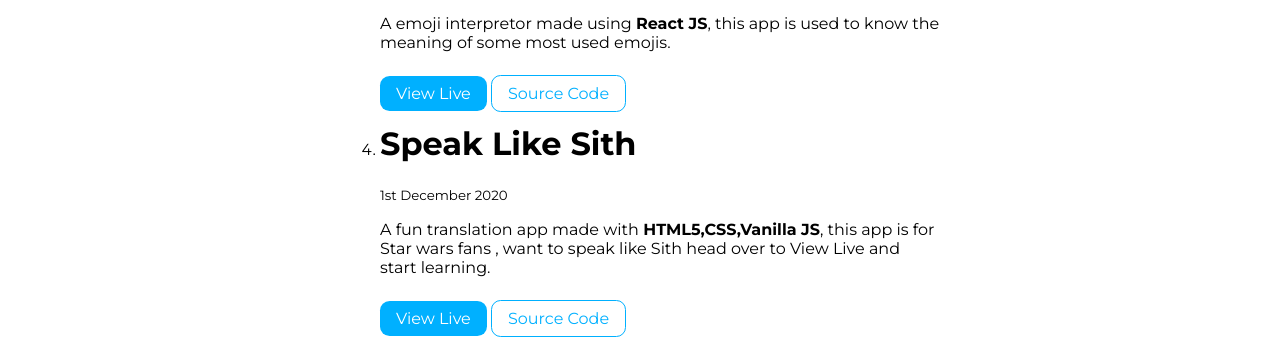
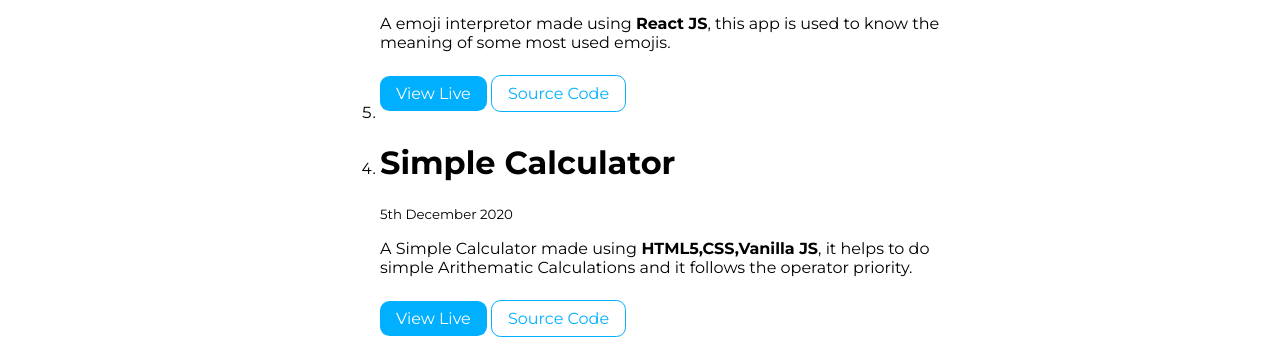
Before and after one commit to kunwar-11/portfolio, a plain HTML site: page projects.html in a window 1280 px wide. Shown: the part 611-952 px from the top of the page. Drawn offline with Linux system fonts and the light colour scheme.

Commit message:
added new project in project.html

```diff
--- a/projects.html
+++ b/projects.html
@@ -49,6 +49,17 @@
                 </div>
             </li>
             <li>
+            <li>
+                <div class="container-center">
+                    <h1>Simple Calculator</h1>
+                    <small>5th December 2020</small>
+                    <p class="space">
+                        A Simple Calculator made using<strong> HTML5,CSS,Vanilla JS</strong>, it helps to do simple Arithematic Calculations and  it follows the operator priority.
+                    </p>
+                    <a class="link link-primary" href="https://arithematiccalculator.netlify.app/">View Live</a>
+                    <a class="link link-secondary" href="https://github.com/kunwar-11/simple-calculator">Source Code</a>
+                </div>
+            </li>
                 <div class="container-center">
                     <h1>Speak Like Sith</h1>
                     <small>1st December 2020</small>
```
